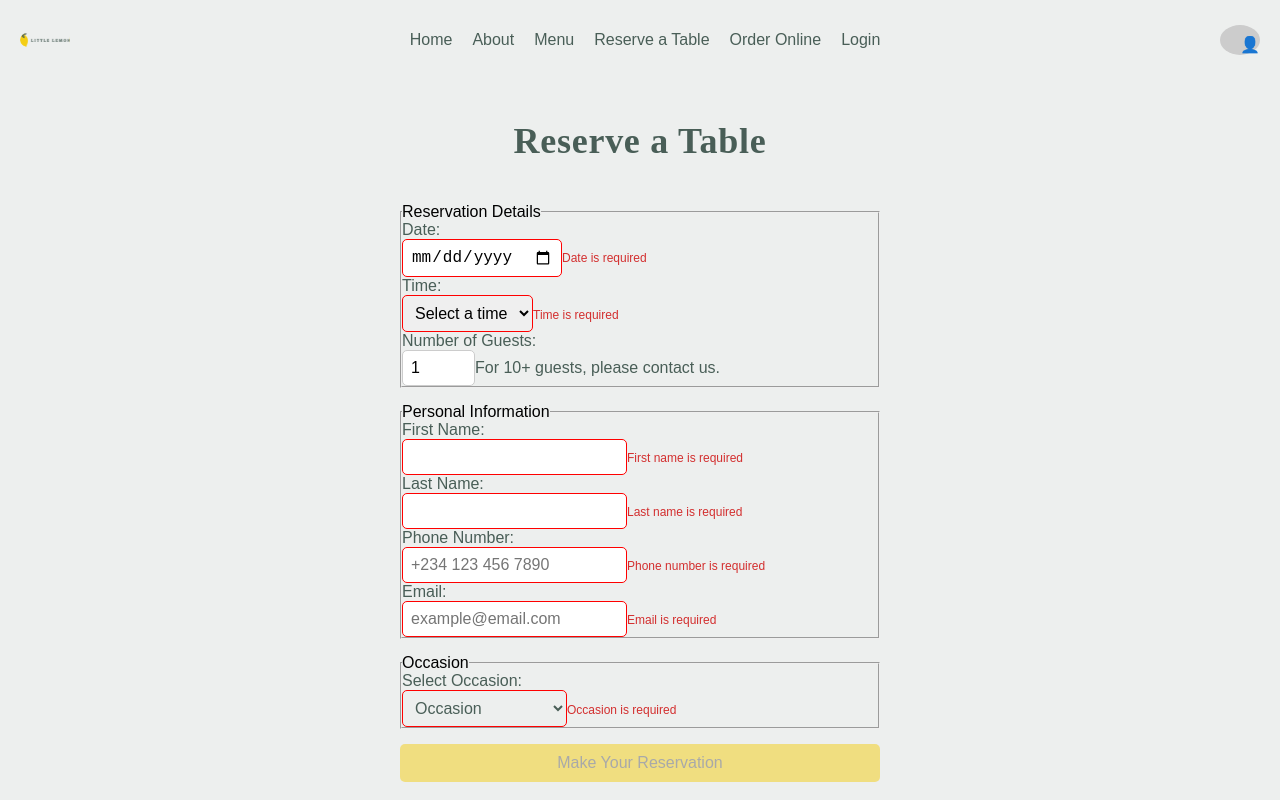
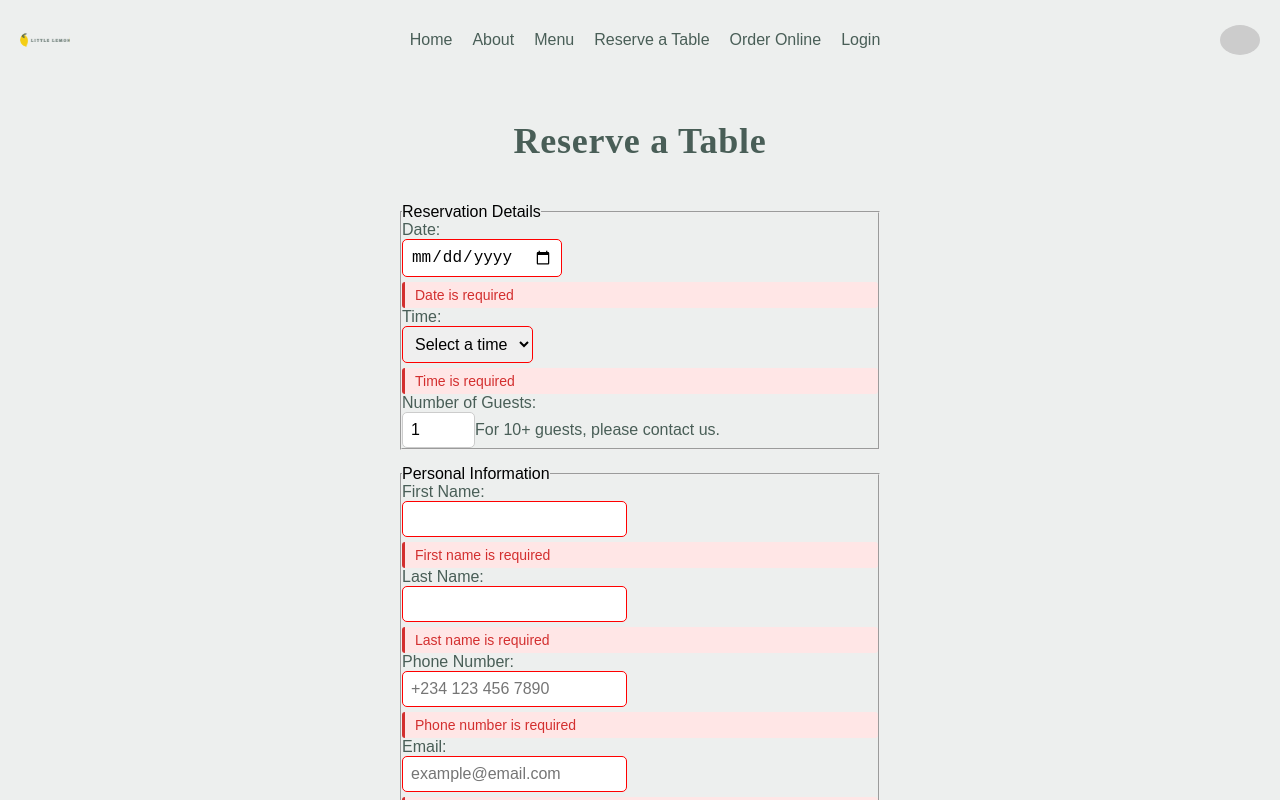
Before and after one commit to Hephzibah-SO-Cu/Little-Lemon-CS, a React (Create React App) app: page /booking in a window 1280 px wide. Shown: the top 800 px of the page. Built offline with nearby package versions, Linux system fonts and the light colour scheme.

Commit message:
Loose Ends

```diff
--- a/src/App.css
+++ b/src/App.css
@@ -440,6 +440,16 @@ main > :not(:last-child) {
   border-radius: 5px;
 }
 
+/*Confirmation Page */
+.confirmed-booking {
+  display: flex;
+  flex-direction: column;
+  justify-content: center;
+  align-items: center;
+  gap: 20px;
+  padding: 40px;
+}
+
 /* Responsive Design */
 @media (max-width: 768px) {
   /* Navbar */
--- a/src/components/BookingPage.css
+++ b/src/components/BookingPage.css
@@ -46,7 +46,13 @@ select {
 
 .error {
   color: #d32f2f;
-  font-size: 12px;
+  font-size: 0.875rem;
+  margin-top: 5px;
+  display: block;
+  background-color: #ffe6e6;
+  padding: 5px 10px;
+  border-radius: 3px;
+  border-left: 3px solid #d32f2f;
 }
 
 button {
--- a/src/components/Nav.js
+++ b/src/components/Nav.js
@@ -45,7 +45,6 @@ function Nav() {
       </ul>
       <button className="user-icon" aria-label="Open user menu">
         {/* Assuming an icon will be added here, e.g., a user profile icon */}
-        <span role="img" aria-hidden="true">👤</span>
       </button>
     </nav>
   );
```
